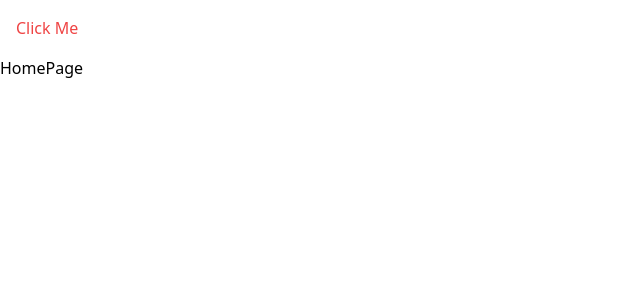
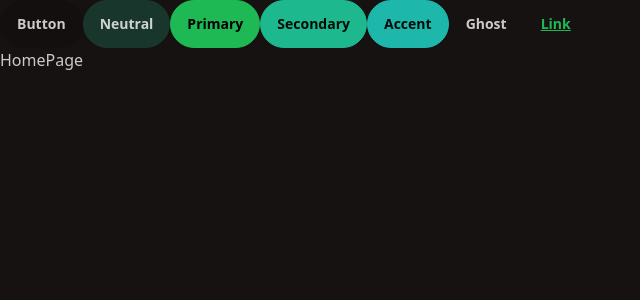
Before and after one commit to suman-max10/catalog-app, a React (Vite) app in the folder frontend/vite-project/: page / in a window 1280 px wide. Shown: the top 300 px of the page, without its empty margins (0-640 px from the left). Built offline with nearby package versions, Linux system fonts and the light colour scheme.

Commit message:
forest them.

```diff
--- a/frontend/vite-project/package.json
+++ b/frontend/vite-project/package.json
@@ -21,6 +21,7 @@
     "@types/react-dom": "^19.2.3",
     "@vitejs/plugin-react": "^6.0.3",
     "autoprefixer": "^10.5.4",
+    "daisyui": "^4.12.24",
     "eslint": "^10.6.0",
     "eslint-plugin-react-hooks": "^7.1.1",
     "eslint-plugin-react-refresh": "^0.5.3",
--- a/frontend/vite-project/src/App.jsx
+++ b/frontend/vite-project/src/App.jsx
@@ -5,18 +5,21 @@
 import HomePage from "./pages/HomePage";
 import CreatePage from "./pages/CreatePage";
 import NoteDetailPage from "./pages/NoteDetailPage";
-import toast, { Toaster } from "react-hot-toast";
 const App = () => {
   return (
     <div>
-
-      <button onClick={() => toast.success("Congrats")} className="text-red-500 p-4">Click Me</button>
-      <Toaster />
-    <Routes>
-      <Route path='/' element={<HomePage />} />
-      <Route path='/create' element={<CreatePage />} />
-      <Route path='/note/:id' element={<NoteDetailPage />} />
-    </Routes>
+      <button className="btn">Button</button>
+<button className="btn btn-neutral">Neutral</button>
+<button className="btn btn-primary">Primary</button>
+<button className="btn btn-secondary">Secondary</button>
+<button className="btn btn-accent">Accent</button>
+<button className="btn btn-ghost">Ghost</button>
+<button className="btn btn-link">Link</button>
+      <Routes>
+        <Route path='/' element={<HomePage />} />
+        <Route path='/create' element={<CreatePage />} />
+        <Route path='/note/:id' element={<NoteDetailPage />} />
+      </Routes>
     </div>
   );
 };
--- a/frontend/vite-project/src/main.jsx
+++ b/frontend/vite-project/src/main.jsx
@@ -5,12 +5,13 @@
 import "./index.css";
 import App from "./App.jsx";
 import { BrowserRouter } from "react-router-dom";
-import {Toaster} from "react-hot-toast";
+import { Toaster } from "react-hot-toast";
+document.documentElement.setAttribute("data-theme", "forest");
 createRoot(document.getElementById("root")).render(
   <StrictMode>
     <BrowserRouter>
       <App />
-      <Toaster/>
+      <Toaster />
     </BrowserRouter>
   </StrictMode>,
 );
--- a/frontend/vite-project/tailwind.config.js
+++ b/frontend/vite-project/tailwind.config.js
@@ -2,11 +2,14 @@
  * @format
  * @type {import('tailwindcss').Config}
  */
-
+import daisyui from 'daisyui';
 export default {
   content: ["./index.html", "./src/**/*.{js,ts,jsx,tsx}"],
   theme: {
     extend: {},
   },
-  plugins: [],
+  plugins: [daisyui],
+    daisyui: {
+    themes: ["forest"],
+    },
 };
```
Also changed, not shown: frontend/vite-project/src/index.css (line endings or trailing spaces).
